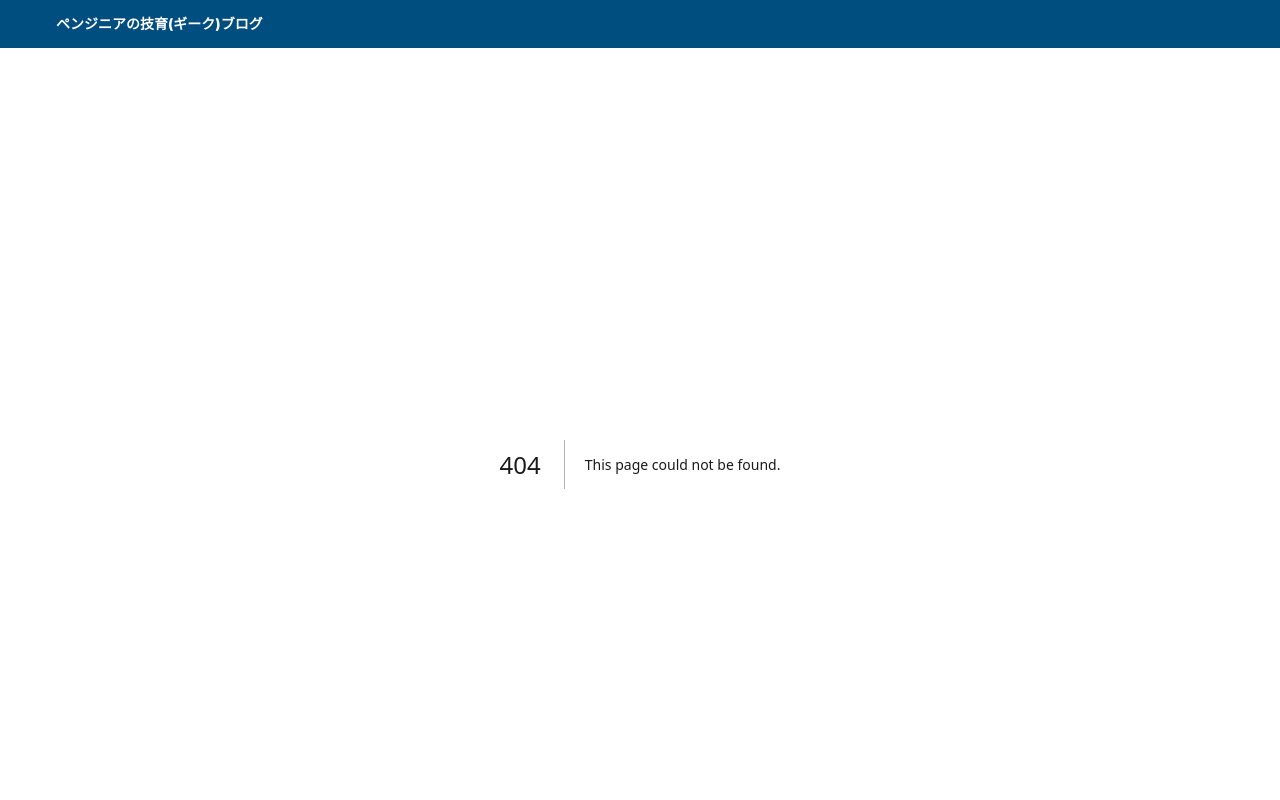
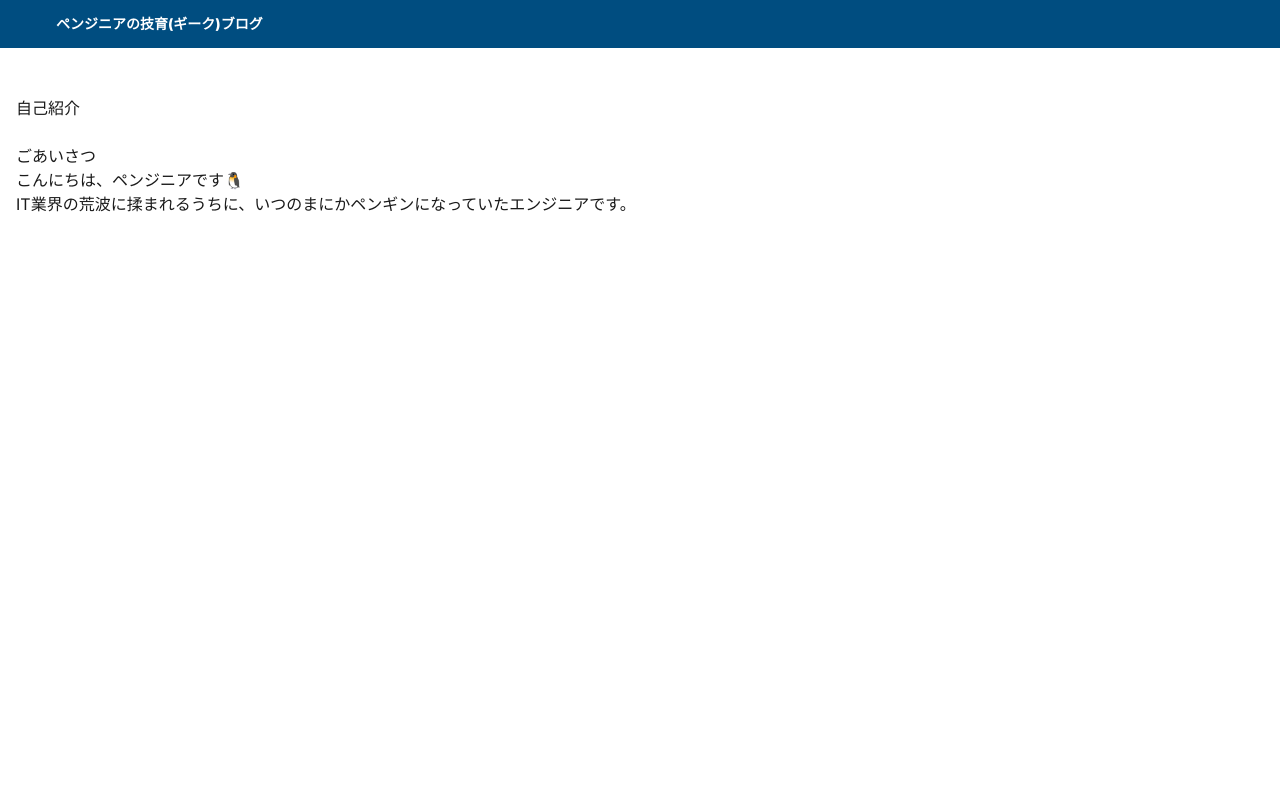
Before and after one commit to pengineer-geek/geek-blog, a Next.js app: page /about in a window 1280 px wide. Before the commit this address had no page. Shown: the top 800 px of the page. Built offline with nearby package versions, Linux system fonts and the light colour scheme.

Commit message:
自己紹介テキスト

```diff
--- /dev/null
+++ b/content/about.md
@@ -0,0 +1,10 @@
+---
+title: "自己紹介"
+slug: "about"
+page: true
+updated: "2025-08-19"
+---
+## ごあいさつ
+こんにちは、ペンジニアです🐧
+
+IT業界の荒波に揉まれるうちに、いつのまにかペンギンになっていたエンジニアです。
--- /dev/null
+++ b/src/app/about/page.tsx
@@ -0,0 +1,18 @@
+// src/app/about/page.tsx
+import fs from "fs";
+import path from "path";
+import matter from "gray-matter";
+import { MDXRemote } from "next-mdx-remote/rsc"; // App RouterではRSC版を使う
+
+export default async function AboutPage() {
+  const filePath = path.join(process.cwd(), "content", "about.md");
+  const raw = fs.readFileSync(filePath, "utf8");
+  const { content, data } = matter(raw);
+
+  return (
+    <article className="prose mx-auto px-4 py-8">
+      <h1 className="mb-6">{data.title}</h1>
+      <MDXRemote source={content} />
+    </article>
+  );
+}
--- a/src/app/page.tsx
+++ b/src/app/page.tsx
@@ -1,4 +1,5 @@
 // src/app/page.tsx
+import Link from "next/link";
 import CategoryCard from "@/app/_components/cards/category-card";
 import { IconCareer, IconTech, IconWellness, IconWellbeing } from "@/app/_components/icons/index";
 
@@ -33,6 +34,9 @@ export default function Page() {
               IT業界の荒波に揉まれるうちに、いつのまにかペンギンになってしまったエンジニア。
               <br />── ペンジニア
             </p>
+              <Link href="/about" className="inline-flex items-center gap-1 font-medium hover:underline">
+                自己紹介はこちら
+              </Link>
           </div>
         </div>
       </section>
```
